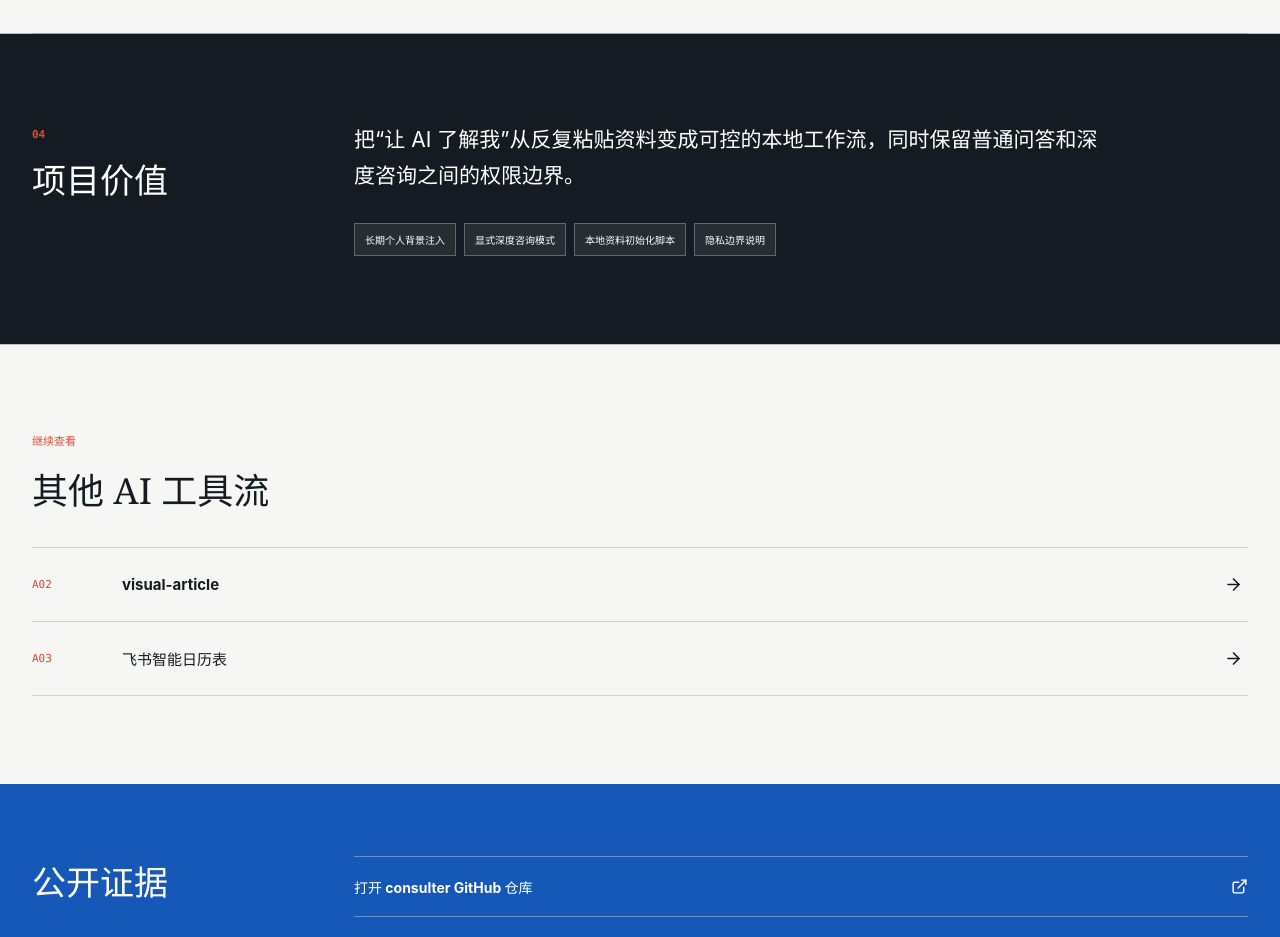
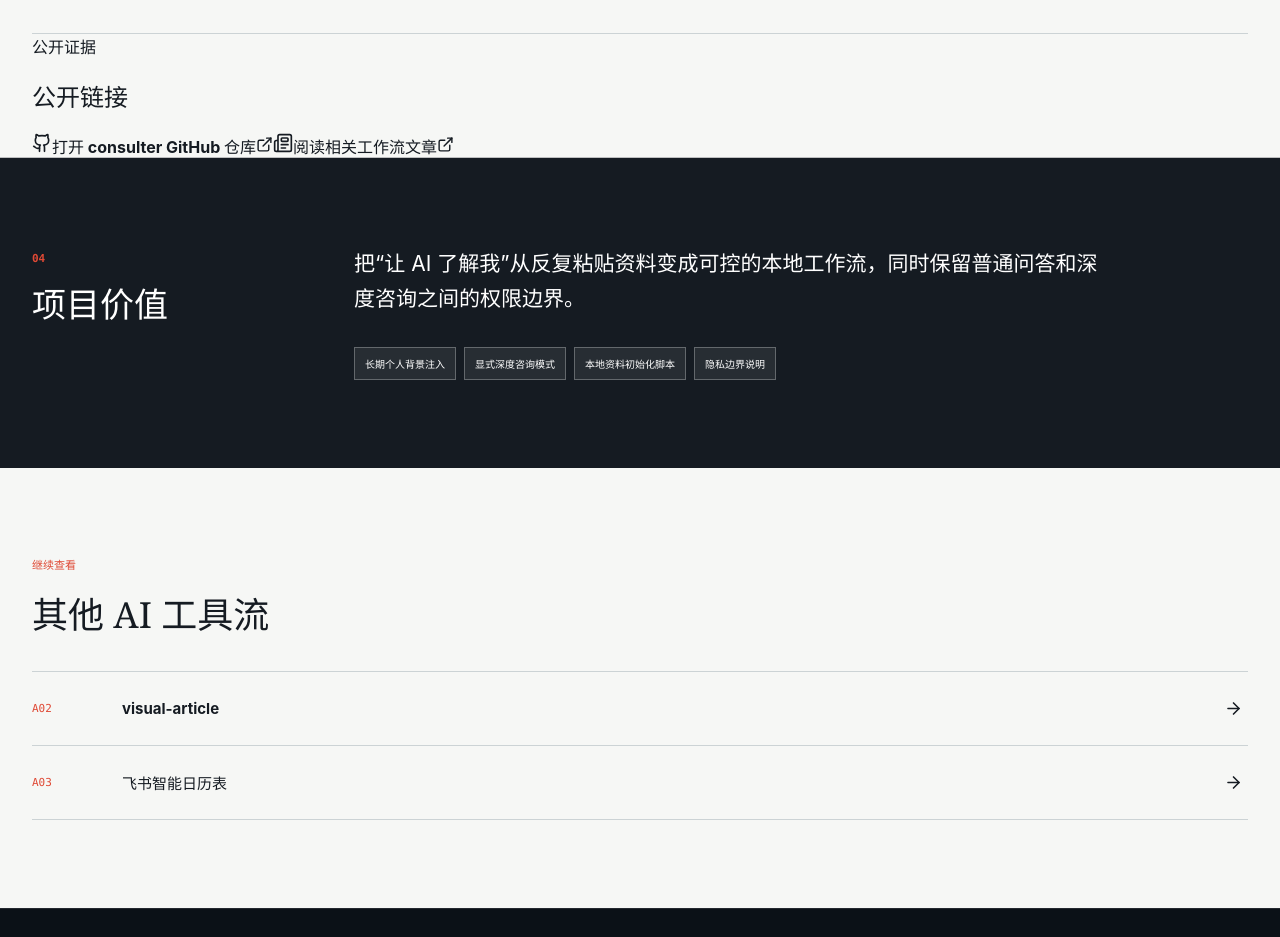
Before and after one commit to houy99466-sketch/yujie-hou-portfolio, a React (Vite) app: page /ai-workflows/consulter in a window 1280 px wide. Shown: the part 1680-2617 px from the top of the page. Built offline with nearby package versions, Linux system fonts and the light colour scheme.

Commit message:
feat: surface project links in detail pages

```diff
--- a/src/components/DetailLayout.jsx
+++ b/src/components/DetailLayout.jsx
@@ -1,4 +1,4 @@
-import { ArrowLeft, ExternalLink } from 'lucide-react'
+import { ArrowLeft } from 'lucide-react'
 import { Link } from 'react-router-dom'
 
 import { EvidenceStrip } from './EvidenceStrip.jsx'
@@ -43,21 +43,6 @@ export function DetailLayout({ parentHref, parentLabel, item, children }) {
         ) : null}
       </header>
       <div className="shell detail-body">{children}</div>
-      {item.links?.length ? (
-        <section className="detail-links-band" aria-labelledby="public-links-title">
-          <div className="shell detail-links-layout">
-            <h2 id="public-links-title">公开证据</h2>
-            <div>
-              {item.links.map((link) => (
-                <a href={link.href} target="_blank" rel="noreferrer" key={link.href}>
-                  {link.label}
-                  <ExternalLink aria-hidden="true" size={17} />
-                </a>
-              ))}
-            </div>
-          </div>
-        </section>
-      ) : null}
     </>
   )
 }
--- /dev/null
+++ b/src/components/PublicLinksSection.jsx
@@ -0,0 +1,32 @@
+import { ExternalLink, Github, Newspaper, Play } from 'lucide-react'
+
+const linkIcons = {
+  article: Newspaper,
+  code: Github,
+  video: Play,
+}
+
+export function PublicLinksSection({ links }) {
+  if (!links?.length) return null
+
+  return (
+    <section className="public-links-section" aria-labelledby="public-links-title">
+      <div className="public-links-heading">
+        <span>公开证据</span>
+        <h2 id="public-links-title">公开链接</h2>
+      </div>
+      <div className="public-links-list">
+        {links.map((link) => {
+          const Icon = linkIcons[link.kind] ?? ExternalLink
+          return (
+            <a href={link.href} target="_blank" rel="noreferrer" key={link.href}>
+              <Icon aria-hidden="true" size={20} />
+              <strong>{link.label}</strong>
+              <ExternalLink aria-hidden="true" size={17} />
+            </a>
+          )
+        })}
+      </div>
+    </section>
+  )
+}
--- a/src/data/workflows.js
+++ b/src/data/workflows.js
@@ -22,8 +22,8 @@ export const workflows = [
     value:
       '把“让 AI 了解我”从反复粘贴资料变成可控的本地工作流，同时保留普通问答和深度咨询之间的权限边界。',
     links: [
-      { label: '打开 consulter GitHub 仓库', href: publicLinks.consulter },
-      { label: '阅读相关工作流文章', href: publicLinks.workflowArticle },
+      { label: '打开 consulter GitHub 仓库', href: publicLinks.consulter, kind: 'code' },
+      { label: '阅读相关工作流文章', href: publicLinks.workflowArticle, kind: 'article' },
     ],
   },
   {
@@ -47,8 +47,8 @@ export const workflows = [
     value:
       '让项目过程本身成为公开表达的素材来源，减少重复整理，并把技术协作、设计取舍和可视化结果组织成完整文章。',
     links: [
-      { label: '打开 visual-article GitHub 仓库', href: publicLinks.visualArticle },
-      { label: '阅读相关工作流文章', href: publicLinks.workflowArticle },
+      { label: '打开 visual-article GitHub 仓库', href: publicLinks.visualArticle, kind: 'code' },
+      { label: '阅读相关工作流文章', href: publicLinks.workflowArticle, kind: 'article' },
     ],
   },
   {
@@ -72,8 +72,8 @@ export const workflows = [
     value:
       '把自然语言理解、个人规划偏好和飞书数据结构连接成可运行工具，而不是停留在一次性的提示词演示。',
     links: [
-      { label: '打开飞书智能日历表 GitHub 仓库', href: publicLinks.smartSchedule },
-      { label: '阅读智能日程文章', href: publicLinks.scheduleArticle },
+      { label: '打开飞书智能日历表 GitHub 仓库', href: publicLinks.smartSchedule, kind: 'code' },
+      { label: '阅读智能日程文章', href: publicLinks.scheduleArticle, kind: 'article' },
     ],
   },
 ]
--- a/src/pages/SystemDetailPage.jsx
+++ b/src/pages/SystemDetailPage.jsx
@@ -2,6 +2,7 @@ import { Navigate, useParams } from 'react-router-dom'
 
 import { DetailLayout, DetailSection } from '../components/DetailLayout.jsx'
 import { FlowDiagram } from '../components/FlowDiagram.jsx'
+import { PublicLinksSection } from '../components/PublicLinksSection.jsx'
 import { RelatedLinks } from '../components/RelatedLinks.jsx'
 import { getSystem, systems } from '../data/systems.js'
 
@@ -56,6 +57,8 @@ export function SystemDetailPage() {
         </ol>
       </DetailSection>
 
+      <PublicLinksSection links={system.links} />
+
       <DetailSection id="evidence" number="04" title="证据与边界" tone="ink">
         <div className="evidence-columns">
           <div>
--- a/src/pages/WorkflowDetailPage.jsx
+++ b/src/pages/WorkflowDetailPage.jsx
@@ -2,6 +2,7 @@ import { Navigate, useParams } from 'react-router-dom'
 
 import { DetailLayout, DetailSection } from '../components/DetailLayout.jsx'
 import { FlowDiagram } from '../components/FlowDiagram.jsx'
+import { PublicLinksSection } from '../components/PublicLinksSection.jsx'
 import { RelatedLinks } from '../components/RelatedLinks.jsx'
 import { getWorkflow, workflows } from '../data/workflows.js'
 
@@ -41,6 +42,8 @@ export function WorkflowDetailPage() {
         </ol>
       </DetailSection>
 
+      <PublicLinksSection links={workflow.links} />
+
       <DetailSection id="workflow-value" number="04" title="项目价值" tone="ink">
         <p className="detail-lead">{workflow.value}</p>
         <div className="output-list" aria-label="项目输出">
```
Also changed, not shown: 1 other file (tests, documents, lock files or other folders).
